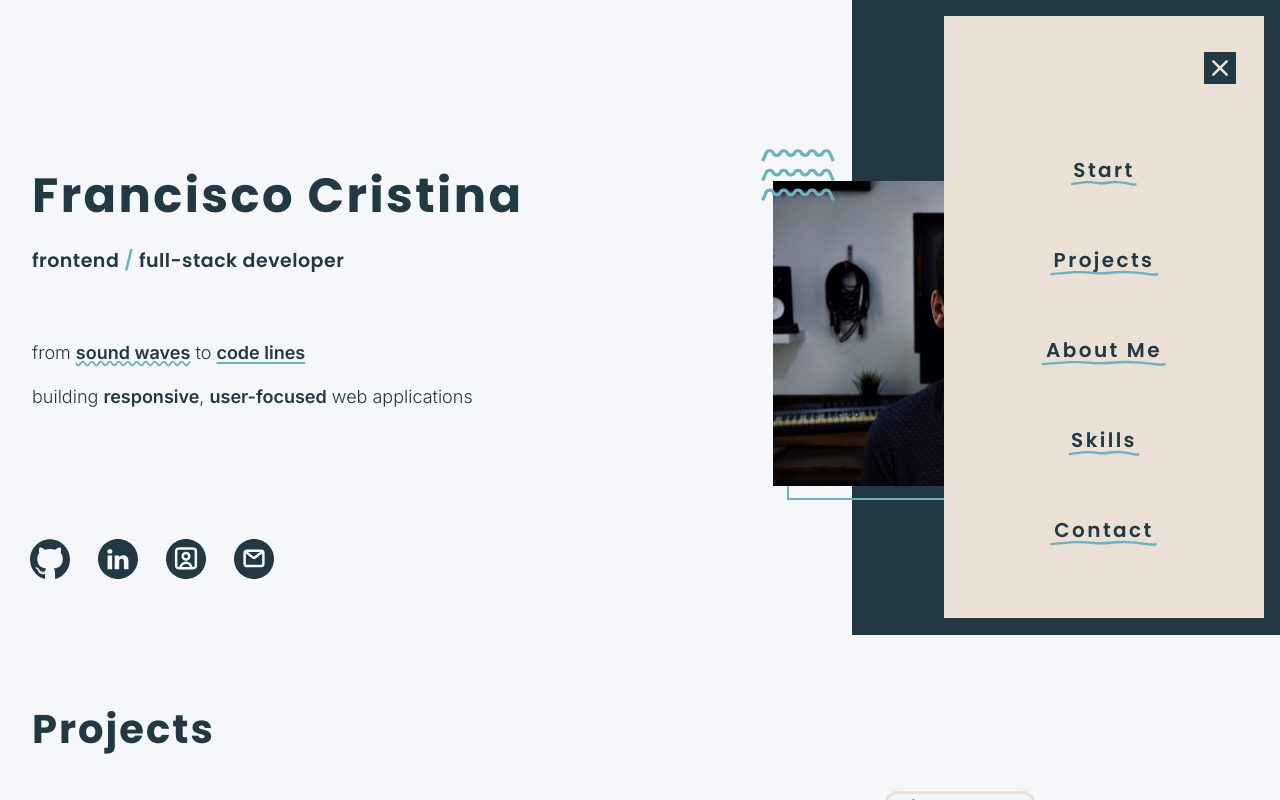
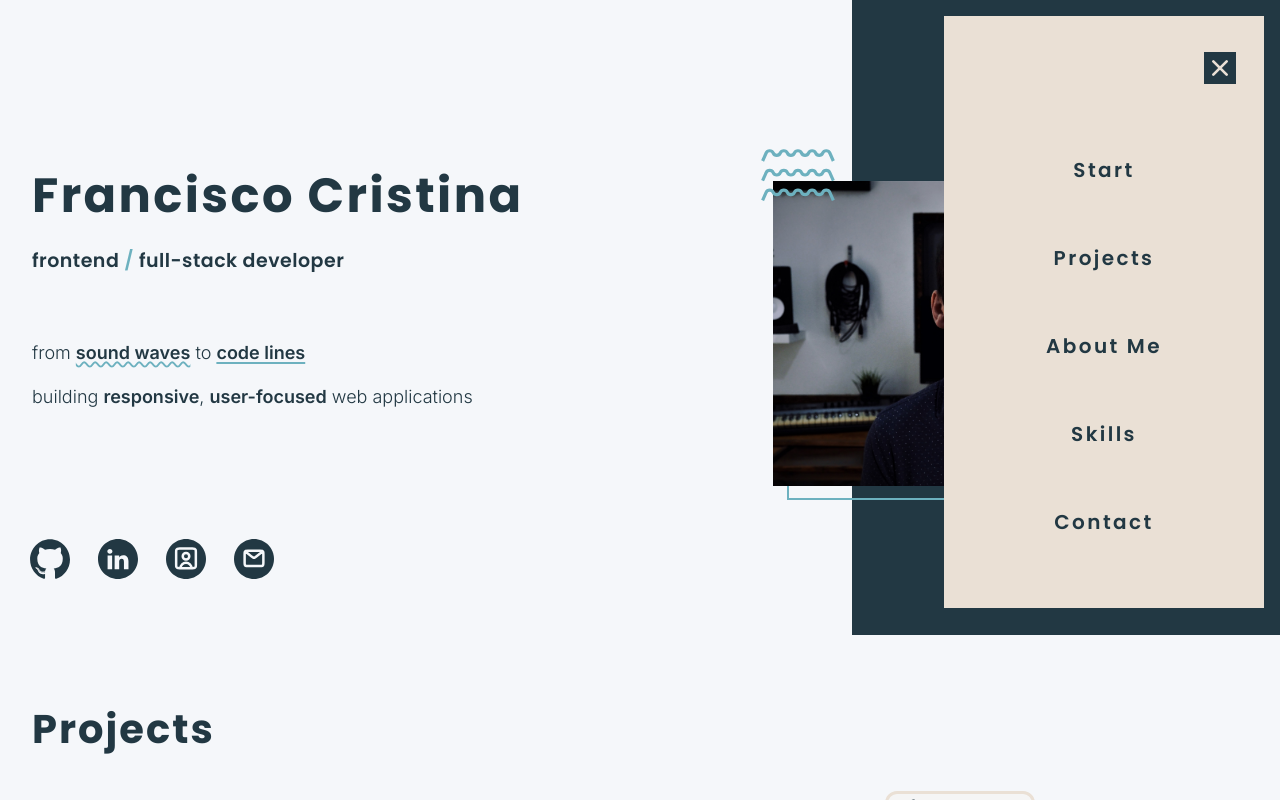
Before and after one commit to gumballoon/francisco-portfolio, a React (Vite) app: page / in a window 1280 px wide. Both pictures are taken after a click on the element 1220 px from the left and 65 px from the top of the page. Shown: the top 800 px of the page. Built offline with nearby package versions, Linux system fonts and the light colour scheme.

Commit message:
review after testing on different browsers (safari & firefox)

```diff
--- a/package.json
+++ b/package.json
@@ -1,10 +1,13 @@
 {
+  "homepage": "https://franciscocristina.com/",
   "name": "portfolio-website",
   "private": true,
   "version": "0.0.0",
   "type": "module",
   "scripts": {
     "dev": "vite",
+    "predeploy": "npm run build",
+    "deploy": "gh-pages -d dist",
     "build": "vite build",
     "lint": "eslint .",
     "preview": "vite preview"
--- a/src/App.css
+++ b/src/App.css
@@ -4,7 +4,10 @@
 
 .Projects a.link, .AboutMe a.link {
     font-weight: 600;
-    text-decoration: underline #6DB1BF 2px;
+    text-decoration-line: underline;
+    text-decoration-color: #6DB1BF;
+    -webkit-text-decoration-color: #6DB1BF; /* old Safari fallback */
+    text-decoration-thickness: 2px;
     text-underline-offset: 0.20rem;
     transition: all ease 200ms;
 }
--- a/src/App.jsx
+++ b/src/App.jsx
@@ -1,4 +1,4 @@
-import { useState, useRef } from 'react';
+import { useState, useRef, useEffect } from 'react';
 import './App.css'
 
 import MenuButton from './MenuButton';
@@ -10,6 +10,10 @@ import Skills from './Skills';
 import Contact from './Contact';
 
 export default function App() {
+  useEffect(() => {
+    console.log("👋 Hey there! Curious about the code?\n Take a look around: https://github.com/gumballoon/francisco-portfolio");
+  }, []);
+
   const [isMenuVisible, setIsMenuVisible] = useState(false);
 
   const startRef = useRef(null);
@@ -28,7 +32,7 @@ export default function App() {
 
   return (
     <div className='text-gb-navy-500 mx-auto min-h-[400px]'>
-      <div className={(isMenuVisible && 'blur-[3px] lg:blur-none z-0')}>
+      <div className={(isMenuVisible ? 'blur-[3px] lg:blur-none z-0' : '')}>
         <div ref={startRef}>
           <TopBanner />
         </div>
--- a/src/Contact.jsx
+++ b/src/Contact.jsx
@@ -10,7 +10,7 @@ import IconHackerRank from './assets/icon-contact-hackerrank.svg?react';
 export default function Contact() {
     return (
         <footer className="bg-gb-navy-500 text-gb-neutral-100 w-full mt-16">
-            <div className='px-8 py-16 md:grid md:grid-cols-2 md:gap-1 xl:flex xl:gap-16 lg:items-end max-w-[1280px] mx-auto'>
+            <div className='px-8 py-16 md:grid md:grid-cols-2 md:gap-1 xl:flex xl:gap-16 max-w-[1280px] mx-auto'>
                 <div className='md:col-'>
                     <h2 className="poppins text-3xl font-bold leading-normal tracking-wider md:text-[2.25rem] xl:text-[2.5rem] transition-all duration-300">Contact</h2>
 
@@ -38,7 +38,7 @@ export default function Contact() {
                     </div>
                 </div>
 
-                <div className='col-span-2 xl:col-span-1'>
+                <div className='col-span-2 xl:col-span-1 xl:self-end'>
                     <p className='font-extralight my-12 md:mt-6 xl:mb-4'>
                         Designed in <span className='font-normal'>Figma</span> and coded in <span className='font-normal'>Visual Studio Code</span>.
                         Built with <span className='font-normal'>React</span> and <span className='font-normal'>Tailwind CSS</span>, deployed with <span className='font-normal'>Github Pages</span>.
--- a/src/Menu.css
+++ b/src/Menu.css
@@ -23,3 +23,19 @@
 .Menu .ShowMenuButton {
     animation: 300ms spin-in forwards;
 }
+
+.Menu a::after {
+    content: '';
+    background-color: #6DB1BF;
+    height: 8%;
+    width: 0%;
+    position: absolute;
+    left: 0;
+    bottom: 0;
+    border-radius: 20px;
+    transition: all 400ms ease-in-out;
+}
+
+.Menu a:hover::after {
+    width: 100%;
+}
--- a/src/Menu.jsx
+++ b/src/Menu.jsx
@@ -1,11 +1,7 @@
 import './Menu.css';
 
+
 export default function Menu({ isMenuVisible, closeMenu, startRef, projectsRef, aboutRef, skillsRef, contactRef, scrollTo }) {
-    const underline =
-        <svg className="w-[110%] h-[6px] -mt-1" viewBox="0 0 40 5" fill="none" xmlns="http://www.w3.org/2000/svg" preserveAspectRatio="none">
-            <path className="group-hover:fill-gb-neutral-100" d="M28.5308 0.734375C30.6673 0.944678 32.8027 1.40051 34.9292 2.10156C35.9391 2.43447 36.736 2.65513 37.3276 2.76562C37.6197 2.82003 37.8437 2.83879 38.0073 2.84375C38.1421 2.84765 38.2063 2.838 38.2183 2.83594L38.9136 2.57031L39.0854 2.5H39.3745V3.75781L39.6401 4.42969L38.9058 4.71875L38.8823 4.72656L38.8667 4.73438C38.3195 4.92142 37.6198 4.84952 36.9604 4.72656C36.2442 4.5928 35.353 4.3457 34.3042 4C32.3107 3.34279 30.3189 2.92179 28.3354 2.72656C26.4054 2.53671 24.4734 2.71555 22.5308 3.26562C20.3002 3.89763 18.0534 3.91995 15.8198 3.33594C13.8662 2.8253 11.9197 2.64559 9.97607 2.79688C7.99841 2.95125 5.00132 3.50049 0.960449 4.46875L0.843262 4.5H0.624512L0.491699 2.53125C4.55568 1.55736 7.67807 0.971868 9.81982 0.804688C11.9931 0.635397 14.1643 0.832847 16.3276 1.39844C18.2141 1.89169 20.0945 1.87128 21.9839 1.33594C24.1586 0.720087 26.3434 0.519291 28.5308 0.734375Z" fill="#6DB1BF"/>
-        </svg>
-
     return (
         <div className={`Menu ${isMenuVisible && 'ShowMenu'}`}>
             { isMenuVisible &&
@@ -17,45 +13,48 @@ export default function Menu({ isMenuVisible, closeMenu, startRef, projectsRef,
 
                     <div className="my-18 w-full flex flex-col items-center gap-12 lg:gap-15">
                         <div className="flex flex-col items-center">
-                            <a className='poppins font-semibold text-xl tracking-[0.15rem] flex flex-col items-center w-max group peer hover:cursor-pointer' onClick={() => scrollTo(startRef)}>
+                            <a className='relative px-2 poppins font-semibold text-xl tracking-[0.15rem] flex flex-col items-center w-max group peer hover:cursor-pointer' onClick={() => scrollTo(startRef)}>
                                 Start
-                                { underline }
                             </a>
-                            <i className="lg:hidden mt-2 font-light text-gb-neutral-500 opacity-0 peer-hover:opacity-100 transition-all duration-300">welcome & intro</i>
+                            <i className="lg:hidden mt-1 font-light text-gb-neutral-500 opacity-0 peer-hover:opacity-100 transition-all duration-400">
+                                welcome & intro
+                            </i>
                         </div>
 
                         <div className="flex flex-col items-center">
-                            <a className='poppins font-semibold text-xl tracking-[0.15rem] flex flex-col items-center w-max group peer hover:cursor-pointer' onClick={() => scrollTo(projectsRef)}>
+                            <a className='relative px-2 poppins font-semibold text-xl tracking-[0.15rem] flex flex-col items-center w-max group peer hover:cursor-pointer' onClick={() => scrollTo(projectsRef)}>
                                 Projects
-                                { underline }
                             </a>
-                            <i className="lg:hidden mt-2 font-light text-gb-neutral-500 opacity-0 peer-hover:opacity-100 transition-all duration-300">
-                                things I’ve built</i>
+                            <i className="lg:hidden mt-1 font-light text-gb-neutral-500 opacity-0 peer-hover:opacity-100 transition-all duration-400">
+                                things I’ve built
+                            </i>
                         </div>
 
                         <div className="flex flex-col items-center">
-                            <a className='poppins font-semibold text-xl tracking-[0.15rem] flex flex-col items-center w-max group peer hover:cursor-pointer' onClick={() => scrollTo(aboutRef)}>
+                            <a className='relative px-2 poppins font-semibold text-xl tracking-[0.15rem] flex flex-col items-center w-max group peer hover:cursor-pointer' onClick={() => scrollTo(aboutRef)}>
                                 About Me
-                                { underline }
                             </a>
-                            <i className="lg:hidden mt-2 font-light text-gb-neutral-500 opacity-0 peer-hover:opacity-100 transition-all duration-300">my journey so far</i>
+                            <i className="lg:hidden mt-1 font-light text-gb-neutral-500 opacity-0 peer-hover:opacity-100 transition-all duration-400">my journey so far</i>
                         </div>
 
                         <div className="flex flex-col items-center">
-                            <a className='poppins font-semibold text-xl tracking-[0.15rem] flex flex-col items-center w-max group peer hover:cursor-pointer' onClick={() => scrollTo(skillsRef)}>
+                            <a className='relative px-2 poppins font-semibold text-xl tracking-[0.15rem] flex flex-col items-center w-max group peer hover:cursor-pointer' onClick={() => scrollTo(skillsRef)}>
                                 Skills
-                                { underline }
                             </a>
-                            <i className="lg:hidden mt-2 font-light text-gb-neutral-500 opacity-0 peer-hover:opacity-100 transition-all duration-300">tools I work with</i>
+                            <i className="lg:hidden mt-1 font-light text-gb-neutral-500 opacity-0 peer-hover:opacity-100 transition-all duration-400">
+                                tools I work with
+                            </i>
                         </div>
 
 
                         <div className="flex flex-col items-center">
-                            <a className='poppins font-semibold text-xl tracking-[0.15rem] flex flex-col items-center w-max group peer hover:cursor-pointer' onClick={() => scrollTo(contactRef)}>
+                            <a className='relative px-2 poppins font-semibold text-xl tracking-[0.15rem] flex flex-col items-center w-max group peer hover:cursor-pointer' onClick={() => scrollTo(contactRef)}
+                            >
                                 Contact
-                                { underline }
                             </a>
-                            <i className="lg:hidden mt-2 font-light text-gb-neutral-500 opacity-0 peer-hover:opacity-100 transition-all duration-300">let's connect</i>
+                            <i className="lg:hidden mt-1 font-light text-gb-neutral-500 opacity-0 peer-hover:opacity-100 transition-all duration-400">
+                                let's connect
+                            </i>
                         </div>
                     </div>
                 </div>
--- a/src/ProjectItem.css
+++ b/src/ProjectItem.css
@@ -38,6 +38,9 @@
         margin-top: -10%;
         opacity: 0;
     }
+    25% {
+        opacity: 0;
+    }
     100% {
         margin-top: 0;
         opacity: 1;
--- a/src/index.css
+++ b/src/index.css
@@ -36,13 +36,20 @@
 }
 
 .wavy-teal-500 {
-    text-decoration: underline wavy #6DB1BF;
-    text-underline-offset: 0.15rem;
+  text-decoration-line: underline;
+  text-decoration-style: wavy;
+  text-decoration-color: #6DB1BF;
+  -webkit-text-decoration-color: #6DB1BF; /* old Safari fallback */
+  text-decoration-thickness: 2px;
+  text-underline-offset: 0.15rem;
 }
 
 .underline-teal-500 {
-    text-decoration: underline #6DB1BF 2px;
-    text-underline-offset: 0.20rem;
+  text-decoration-line: underline;
+  text-decoration-color: #6DB1BF;
+  -webkit-text-decoration-color: #6DB1BF; /* old Safari fallback */
+  text-decoration-thickness: 2px;
+  text-underline-offset: 0.20rem;
 }
 
 .arrow path {
```
Also changed, not shown: index.html (+17 -5 lines), src/assets/shape-underline.svg.
